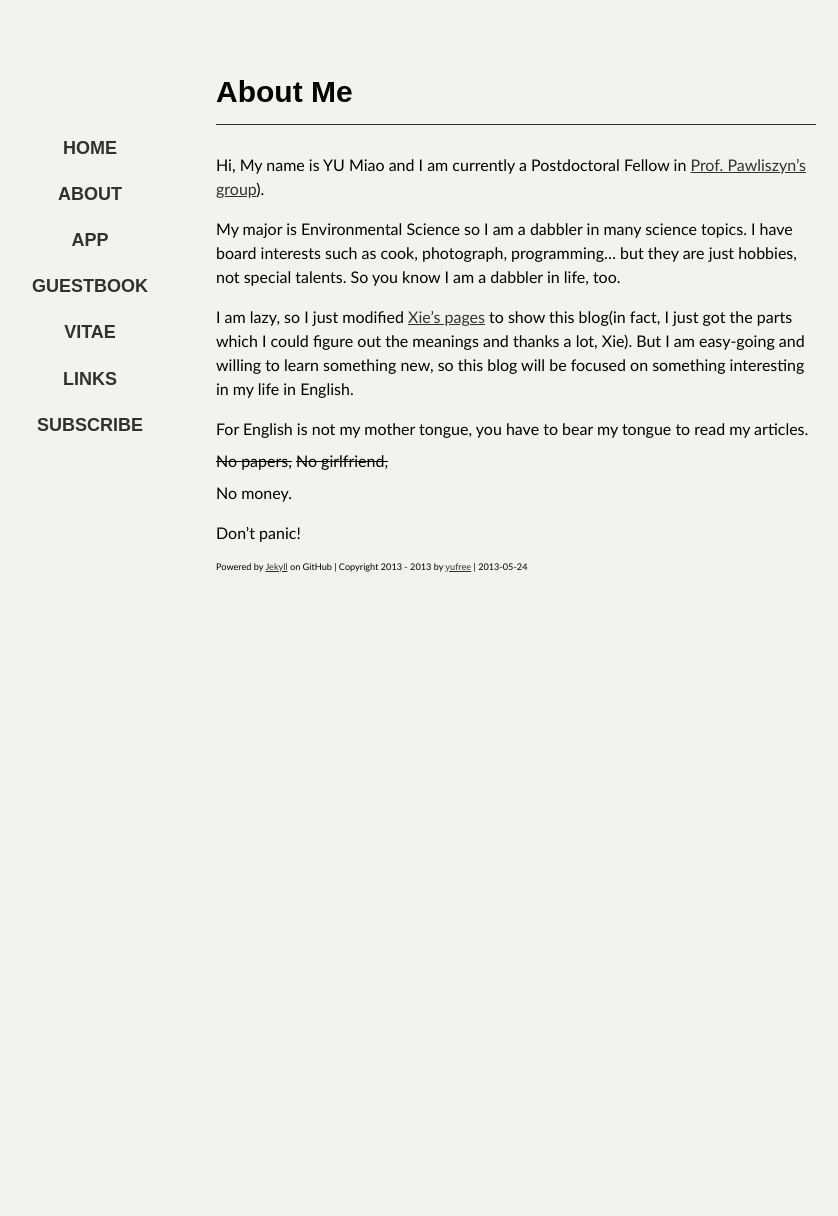
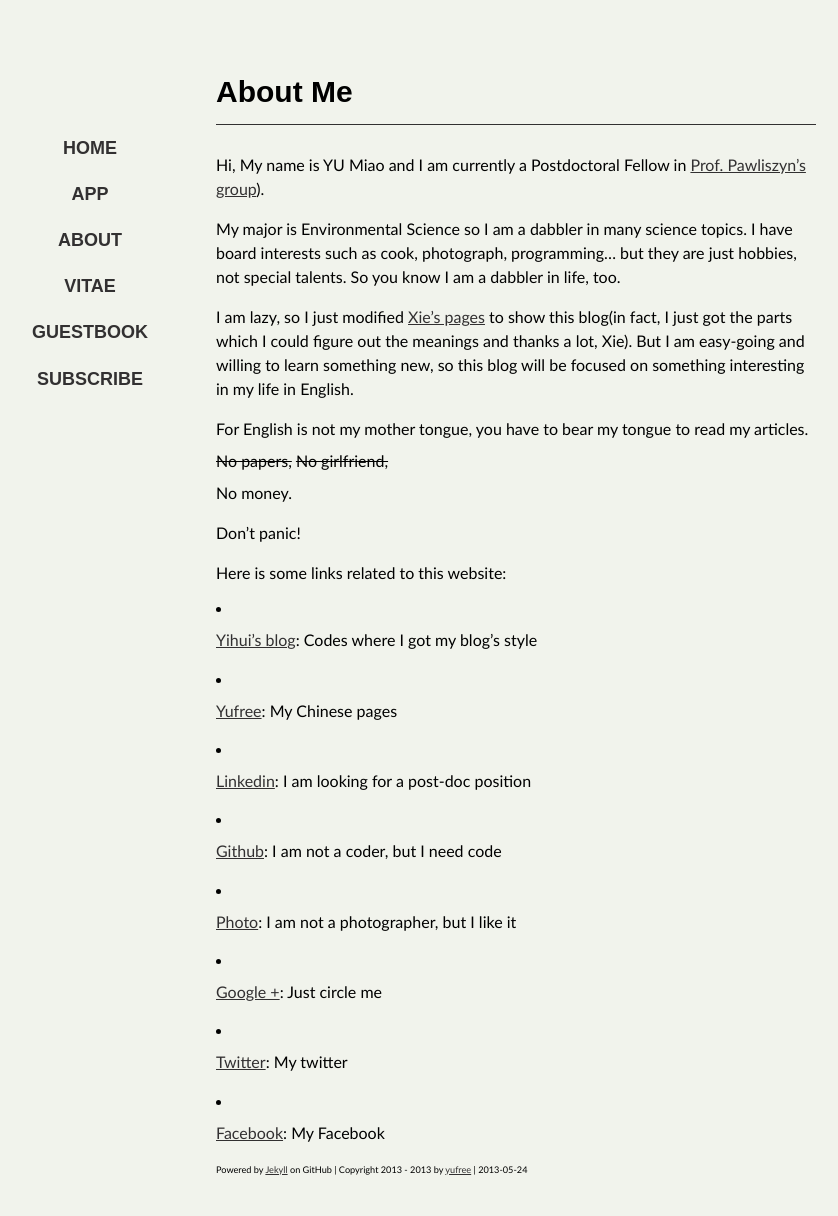
Before and after one commit to yufree/blog, a Jekyll site: the page built from about/index.md, in a window 1280 px wide. Shown: the whole page, without its empty margins (124-962 px from the left). Built offline with Jekyll 4.4.1, drawn with Linux system fonts in a browser that asks for light colours; some web fonts are replaced; comment, search, counter and statistics services are not loaded; before the commit the page ends 900 px from its top, so only the background shows below that.

Commit message:
add revise

```diff
--- a/_layouts/default.html
+++ b/_layouts/default.html
@@ -20,11 +20,10 @@
         </header>
         <nav>
         <span><a title="home page" class="" href="http://yufree.github.io/blog">home</a></span>
+        <span><a title="app" class="" href="{{ site.url}}/app/">app</a></span>
         <span><a title="about" class="" href="{{ site.url}}/about/">about</a></span>
-        <span><a title="app" class="" href="{{ site.url}}/app/">app</a></span>
+        <span><a title="vitae" class="" href="{{ site.url}}/vitae/">vitae</a></span>
         <span><a title="guestbook" class="" href="{{ site.url}}/guestbook/">guestbook</a></span>
-        <span><a title="vitae" class="" href="{{ site.url}}/vitae/">vitae</a></span>
-        <span><a title="links" class="" href="{{ site.url}}/links/">links</a></span>
         <span><a title="subscribe by RSS" class="" href="{{ site.url}}/feed/">subscribe</a></span>
         </nav>
         <article class="content">
--- a/about/index.md
+++ b/about/index.md
@@ -13,3 +13,21 @@ For English is not my mother tongue, you have to bear my tongue to read my artic
 <s>No papers,</s> <s>No girlfriend,</s> No money.
 
 Don't panic!
+
+Here is some links related to this website:
+
+- [Yihui's blog](http://yihui.name): Codes where I got my blog's style
+
+- [Yufree](http://yufree.github.io/blogcn): My Chinese pages
+
+- [Linkedin](http://cn.linkedin.com/pub/yufree): I am looking for a post-doc position
+
+- [Github](https://github.com/yufree): I am not a coder, but I need code
+
+- [Photo](http://yufree.lofter.com/): I am not a photographer, but I like it
+
+- [Google +](https://plus.google.com/u/0/113182152334758541895): Just circle me
+
+- [Twitter](https://twitter.com/yu_free): My twitter
+
+- [Facebook](https://www.facebook.com/yufreecas): My Facebook
```
Also changed, not shown: links/index.md (deleted, +0 -20 lines).
